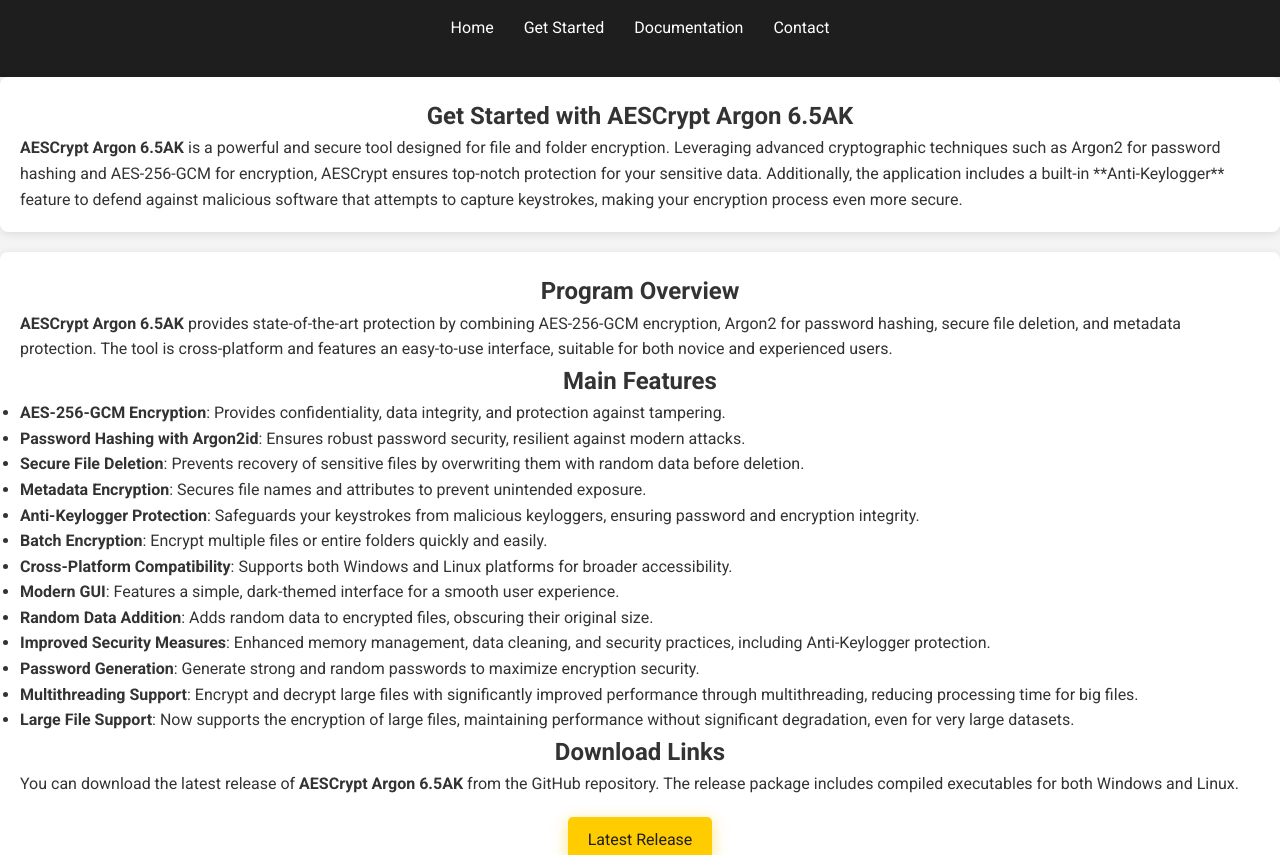
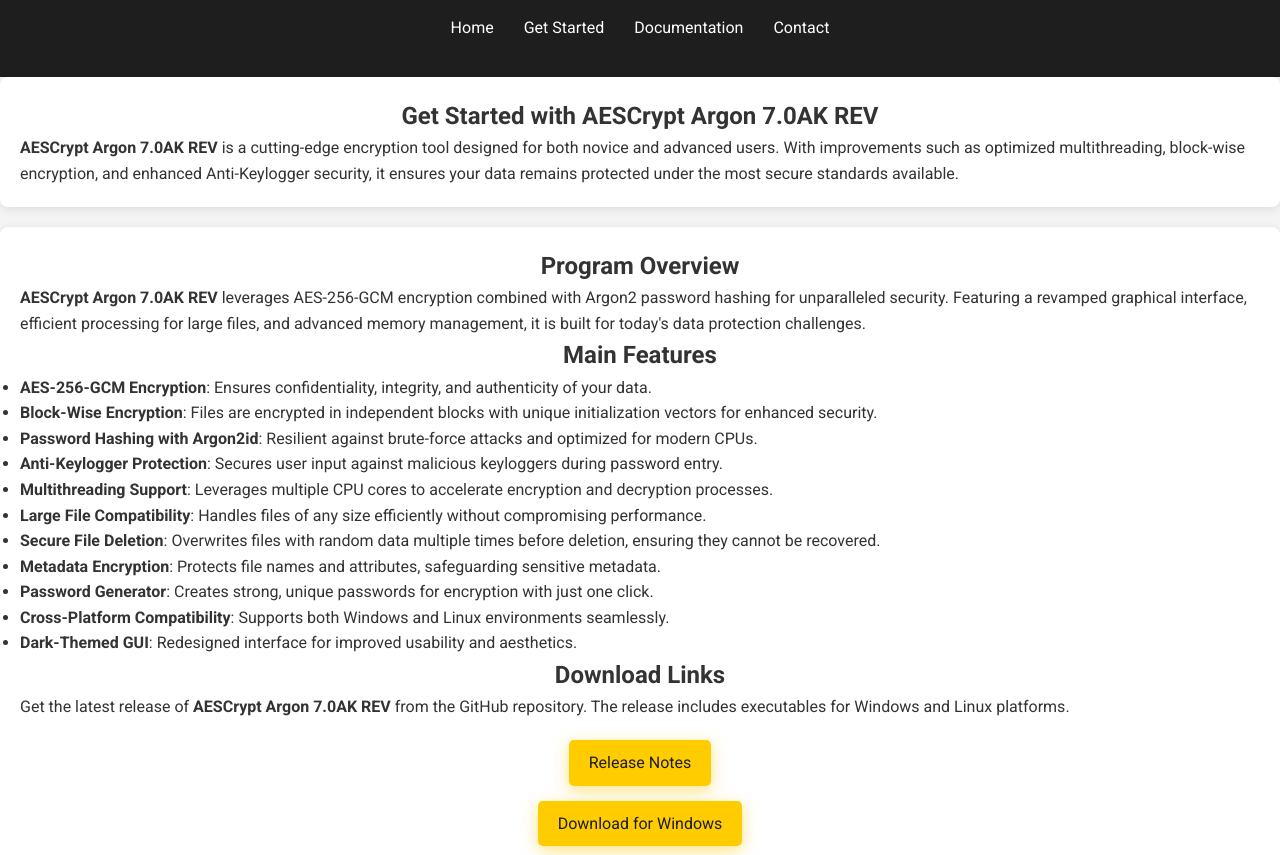
Before and after one commit to victormeloasm/AESCrypt, a plain HTML site: page website/getstarted.html in a window 1280 px wide. Shown: the part 83-938 px from the top of the page. Drawn offline with Linux system fonts and the light colour scheme.

Commit message:
Update getstarted.html

```diff
--- a/website/getstarted.html
+++ b/website/getstarted.html
@@ -4,11 +4,11 @@
 <head>
     <meta charset="UTF-8">
     <meta name="viewport" content="width=device-width, initial-scale=1.0">
-    <meta name="description" content="AESCrypt Argon 6.5AK - Secure file encryption and decryption tool with AES-256 GCM, Argon2 password hashing, Anti-Keylogger protection, and advanced security features.">
-    <meta name="keywords" content="AESCrypt, encryption, AES-256 GCM, Argon2, secure, file encryption, Anti-Keylogger, password protection">
+    <meta name="description" content="AESCrypt Argon 7.0AK REV - Advanced file encryption tool with AES-256 GCM, Argon2 password hashing, multithreading, and Anti-Keylogger protection.">
+    <meta name="keywords" content="AESCrypt, encryption, AES-256 GCM, Argon2, secure, file encryption, Anti-Keylogger, password protection, multithreading, large file support">
     <meta name="author" content="AESCrypt Development Team">
-    <title>Get Started - AESCrypt Argon 6.5AK</title>
-    <link rel="icon" href="Aescrypt.png" type="image/png"> <!-- Logo na aba do navegador -->
+    <title>Get Started - AESCrypt Argon 7.0AK REV</title>
+    <link rel="icon" href="Aescrypt.png" type="image/png">
     <link rel="stylesheet" href="styles.css">
     <link href="https://fonts.googleapis.com/css2?family=Roboto:wght@300;400;700&display=swap" rel="stylesheet">
 </head>
@@ -34,38 +34,47 @@
     <!-- Main Content Section -->
     <main>
         <section class="intro">
-            <h1>Get Started with AESCrypt Argon 6.5AK</h1>
-            <p><strong>AESCrypt Argon 6.5AK</strong> is a powerful and secure tool designed for file and folder encryption. Leveraging advanced cryptographic techniques such as Argon2 for password hashing and AES-256-GCM for encryption, AESCrypt ensures top-notch protection for your sensitive data. Additionally, the application includes a built-in **Anti-Keylogger** feature to defend against malicious software that attempts to capture keystrokes, making your encryption process even more secure.</p>
+            <h1>Get Started with AESCrypt Argon 7.0AK REV</h1>
+            <p><strong>AESCrypt Argon 7.0AK REV</strong> is a cutting-edge encryption tool designed for both novice and advanced users. With improvements such as optimized multithreading, block-wise encryption, and enhanced Anti-Keylogger security, it ensures your data remains protected under the most secure standards available.</p>
         </section>
 
         <section class="summary">
             <h2>Program Overview</h2>
-            <p><strong>AESCrypt Argon 6.5AK</strong> provides state-of-the-art protection by combining AES-256-GCM encryption, Argon2 for password hashing, secure file deletion, and metadata protection. The tool is cross-platform and features an easy-to-use interface, suitable for both novice and experienced users.</p>
+            <p><strong>AESCrypt Argon 7.0AK REV</strong> leverages AES-256-GCM encryption combined with Argon2 password hashing for unparalleled security. Featuring a revamped graphical interface, efficient processing for large files, and advanced memory management, it is built for today's data protection challenges.</p>
 
             <h2>Main Features</h2>
             <ul>
-                <li><strong>AES-256-GCM Encryption</strong>: Provides confidentiality, data integrity, and protection against tampering.</li>
-                <li><strong>Password Hashing with Argon2id</strong>: Ensures robust password security, resilient against modern attacks.</li>
-                <li><strong>Secure File Deletion</strong>: Prevents recovery of sensitive files by overwriting them with random data before deletion.</li>
-                <li><strong>Metadata Encryption</strong>: Secures file names and attributes to prevent unintended exposure.</li>
-                <li><strong>Anti-Keylogger Protection</strong>: Safeguards your keystrokes from malicious keyloggers, ensuring password and encryption integrity.</li>
-                <li><strong>Batch Encryption</strong>: Encrypt multiple files or entire folders quickly and easily.</li>
-                <li><strong>Cross-Platform Compatibility</strong>: Supports both Windows and Linux platforms for broader accessibility.</li>
-                <li><strong>Modern GUI</strong>: Features a simple, dark-themed interface for a smooth user experience.</li>
-                <li><strong>Random Data Addition</strong>: Adds random data to encrypted files, obscuring their original size.</li>
-                <li><strong>Improved Security Measures</strong>: Enhanced memory management, data cleaning, and security practices, including Anti-Keylogger protection.</li>
-                <li><strong>Password Generation</strong>: Generate strong and random passwords to maximize encryption security.</li>
-                <li><strong>Multithreading Support</strong>: Encrypt and decrypt large files with significantly improved performance through multithreading, reducing processing time for big files.</li>
-                <li><strong>Large File Support</strong>: Now supports the encryption of large files, maintaining performance without significant degradation, even for very large datasets.</li>
+                <li><strong>AES-256-GCM Encryption</strong>: Ensures confidentiality, integrity, and authenticity of your data.
+                </li>
+                <li><strong>Block-Wise Encryption</strong>: Files are encrypted in independent blocks with unique initialization vectors for enhanced security.
+                </li>
+                <li><strong>Password Hashing with Argon2id</strong>: Resilient against brute-force attacks and optimized for modern CPUs.
+                </li>
+                <li><strong>Anti-Keylogger Protection</strong>: Secures user input against malicious keyloggers during password entry.
+                </li>
+                <li><strong>Multithreading Support</strong>: Leverages multiple CPU cores to accelerate encryption and decryption processes.
+                </li>
+                <li><strong>Large File Compatibility</strong>: Handles files of any size efficiently without compromising performance.
+                </li>
+                <li><strong>Secure File Deletion</strong>: Overwrites files with random data multiple times before deletion, ensuring they cannot be recovered.
+                </li>
+                <li><strong>Metadata Encryption</strong>: Protects file names and attributes, safeguarding sensitive metadata.
+                </li>
+                <li><strong>Password Generator</strong>: Creates strong, unique passwords for encryption with just one click.
+                </li>
+                <li><strong>Cross-Platform Compatibility</strong>: Supports both Windows and Linux environments seamlessly.
+                </li>
+                <li><strong>Dark-Themed GUI</strong>: Redesigned interface for improved usability and aesthetics.
+                </li>
             </ul>
 
             <h2>Download Links</h2>
-            <p>You can download the latest release of <strong>AESCrypt Argon 6.5AK</strong> from the GitHub repository. The release package includes compiled executables for both Windows and Linux.</p>
+            <p>Get the latest release of <strong>AESCrypt Argon 7.0AK REV</strong> from the GitHub repository. The release includes executables for Windows and Linux platforms.</p>
             <div class="container">
                 <div class="button-grid">
-                    <a href="https://github.com/victormeloasm/AESCrypt/releases/tag/ArgonZ" class="cta-button">Latest Release</a>
-                    <a href="https://github.com/victormeloasm/AESCrypt/releases/download/ArgonZ/AEScrypt_Windows_v6.5AK.zip" class="cta-button">Download Windows</a>
-                    <a href="https://github.com/victormeloasm/AESCrypt/releases/download/ArgonZ/AEScrypt_Linux_v6.5AK.zip" class="cta-button">Download Linux</a>
+                    <a href="https://github.com/victormeloasm/AESCrypt/releases/tag/ArgonREV" class="cta-button">Release Notes</a>
+                    <a href="https://github.com/victormeloasm/AESCrypt/releases/download/ArgonREV/AEScrypt_Windows_v7.0AK.zip" class="cta-button">Download for Windows</a>
+                    <a href="https://github.com/victormeloasm/AESCrypt/releases/download/ArgonREV/AEScrypt_Linux_v7.0AK.zip" class="cta-button">Download for Linux</a>
                 </div>
             </div>
         </section>
@@ -74,8 +83,9 @@
     <!-- Footer Section -->
     <footer>
         <div class="container">
-            <p>&copy; 2024 AESCrypt Argon 6.5AK. All Rights Reserved.</p>
+            <p>&copy; 2025 AESCrypt Argon 7.0AK REV. All Rights Reserved.</p>
         </div>
     </footer>
 </body>
+
 </html>
```
